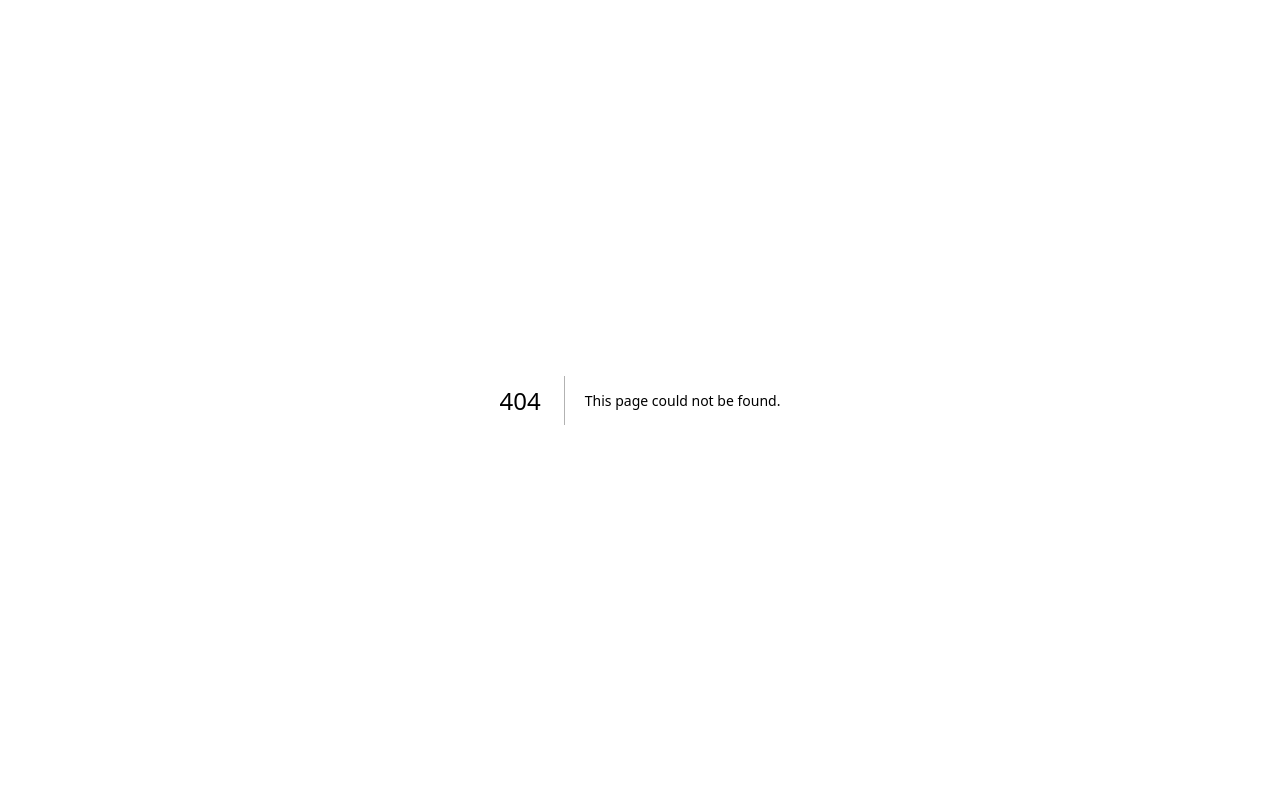
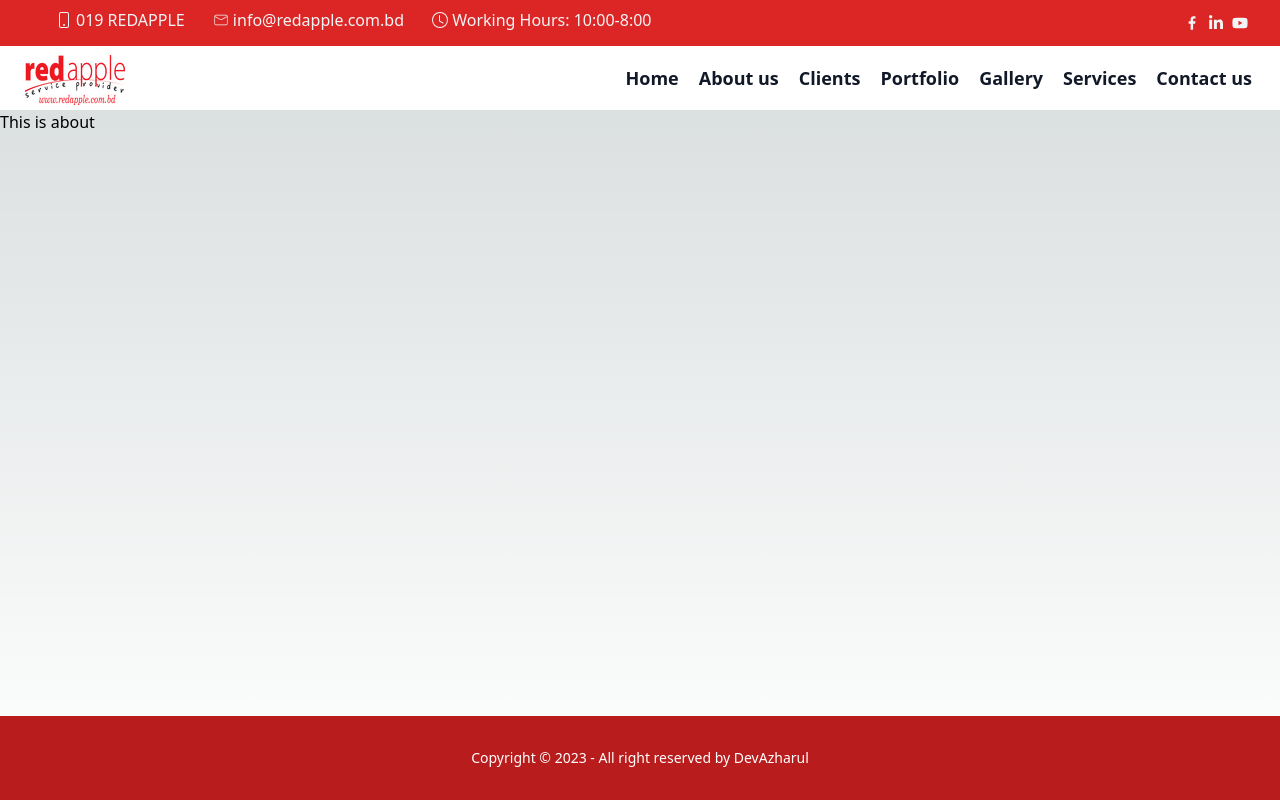
Before and after one commit to devAzharul/redapple, a Next.js app: page /AboutScreen in a window 1280 px wide. Before the commit this address had no page. Built offline with nearby package versions, Linux system fonts and the light colour scheme.

Commit message:
footer merge

```diff
--- /dev/null
+++ b/pages/AboutScreen.js
@@ -0,0 +1,12 @@
+import React from 'react';
+import Layout from './Layout/Layout';
+
+const AboutScreen = () => {
+    return (
+        <Layout title="About">
+            <div>This is about</div>
+        </Layout>
+    );
+};
+
+export default AboutScreen;
--- /dev/null
+++ b/pages/ClientScreen.js
@@ -0,0 +1,12 @@
+import React from 'react';
+import Layout from './Layout/Layout';
+
+const ClientScreen = () => {
+    return (
+        <Layout title="Clients">
+            <div>This is clients</div>
+        </Layout>
+    );
+};
+
+export default ClientScreen;
--- /dev/null
+++ b/pages/ContactScreen.js
@@ -0,0 +1,12 @@
+import React from 'react';
+import Layout from './Layout/Layout';
+
+const ContactScreen = () => {
+    return (
+        <Layout title="Contact">
+            <div>This is contact us</div>
+        </Layout>
+    );
+};
+
+export default ContactScreen;
--- /dev/null
+++ b/pages/GalleryScreen.js
@@ -0,0 +1,12 @@
+import React from 'react';
+import Layout from './Layout/Layout';
+
+const GalleryScreen = () => {
+    return (
+        <Layout title="Gallery">
+            <div>This is gallery</div>
+        </Layout>
+    );
+};
+
+export default GalleryScreen;
--- /dev/null
+++ b/pages/Layout/Layout.js
@@ -0,0 +1,26 @@
+import React from "react";
+import Head from "next/head";
+import Navbar from "@/src/components/Navbar/Navbar";
+import Footer from "@/src/components/Footer/Footer";
+import Banner from "@/src/components/Banner/Banner";
+
+const Layout = ({ title, children }) => {
+    return (
+        <>
+            <Head>
+                <title>{title ? title + " | redapple" : "redapple"}</title>
+                <meta name="description" content="redapple" />
+                <meta name="viewport" content="width=device-width, initial-scale=1" />
+                <link rel="icon" href="/favicon.ico" />
+            </Head>
+            <div className="min-h-screen flex flex-col justify-between">
+                <Banner />
+                <Navbar />
+                <main className="m-auto mt-0 w-full">{children}</main>
+                <Footer />
+            </div>
+        </>
+    );
+};
+
+export default Layout;
--- /dev/null
+++ b/pages/PortfolioScreen.js
@@ -0,0 +1,12 @@
+import React from 'react';
+import Layout from './Layout/Layout';
+
+const PortfolioScreen = () => {
+    return (
+        <Layout title="Portfolio">
+            <div>This is portfolio</div>
+        </Layout>
+    );
+};
+
+export default PortfolioScreen;
--- /dev/null
+++ b/pages/ServiceScreen.js
@@ -0,0 +1,12 @@
+import React from 'react';
+import Layout from './Layout/Layout';
+
+const ServiceScreen = () => {
+    return (
+        <Layout title="Service">
+            <div>This is service</div>
+        </Layout>
+    );
+};
+
+export default ServiceScreen;
--- a/pages/index.js
+++ b/pages/index.js
@@ -1,28 +1,17 @@
-import Head from 'next/head'
-import Banner from"../src/components/Banner/Banner"
-import Navbar from '@/src/components/Navbar/Navbar'
-import Footer from '@/src/components/Footer/Footer'
-import Menu from '@/src/components/Menu/Menu'
-import Clients from '@/src/components/Clients/Clients'
+import Menu from "@/src/components/Menu/Menu";
+import Layout from "./Layout/Layout";
+import Clients from "@/src/components/Clients/Clients";
 
 
 
-export default function Home() {
+
+export default function () {
   return (
-    <>
-    <div className="m-auto h-screen">
-      <Head>
-        <title>"redapple"-Your trusteed partner</title>
-        <meta name="description" content="Generated by create next app"/>
-        <meta name="viewport" content="width=device-width, initial-scale=1"/>
-        <link rel="icon" href="/favicon.ico"/>
-      </Head>
-     <Banner/>
-     <Navbar/>
-     <Menu/>
-     <Clients/>
-     <Footer/>
-     </div>
-    </>
+    <Layout title="Home">
+      <Menu />
+      <Clients />
+    </Layout>
+
+
   )
 }
--- a/src/components/Footer/Footer.js
+++ b/src/components/Footer/Footer.js
@@ -1,12 +1,13 @@
+import Link from 'next/link';
 import React from 'react';
 
 const Footer = () => {
     return (
         <footer className="p-8 mt-14 footer footer-center mb-0 bg-red-700 text-white dark:bg-slate-800 dark:text-white">
-        <div>
-            <p>Copyright © 2023 - All right reserved by Red Apple</p>
-        </div>
-    </footer>
+            <div>
+                <p>Copyright © 2023 - All right reserved by <Link href=''>DevAzharul</Link></p>
+            </div>
+        </footer>
     );
 };
 
--- a/src/components/Layout/Layout.js
+++ /dev/null
@@ -1,17 +0,0 @@
-import React from 'react';
-import Banner from '../Banner/Banner';
-import Footer from '../Footer/Footer';
-import Navbar from '../Navbar/Navbar';
-
-const Layout = (children) => {
-    return (
-    <div>
-            <Banner/>
-            <Navbar/>
-            {children}
-            <Footer/>
-    </div>
-    );
-};
-
-export default Layout;
--- a/src/components/Navbar/Navbar.js
+++ b/src/components/Navbar/Navbar.js
@@ -1,21 +1,24 @@
 import Image from 'next/image';
 import Link from 'next/link';
 import React from 'react';
-import logo from'../../../public/logo/rsz_redapple_logo.png'
+import logo from '../../../public/logo/rsz_redapple_logo.png'
 
 const Navbar = () => {
     return (
         <div className="navbar flex justify-between bg-white text-gray-900">
             <div>
-        <Link href="" className="btn btn-ghost normal-case text-xl"><Image src={logo} height="20" width="100"/></Link>
+                <Link href='/' className="btn btn-ghost normal-case text-xl"><Image src={logo} height="20" width="100" /></Link>
             </div>
             <div>
-        <Link className='mr-5 text-lg font-semibold' href="">Home</Link>
-        <Link className='mr-5 text-lg font-semibold' href="">About us</Link>
-        <Link className='mr-5 text-lg font-semibold' href="">Services</Link>
-        <Link className='mr-5 text-lg font-semibold' href="">Contact</Link>
+                <Link className='mr-5 text-lg font-semibold' href="/">Home</Link>
+                <Link className='mr-5 text-lg font-semibold' href="/AboutScreen">About us</Link>
+                <Link className='mr-5 text-lg font-semibold' href="/ClientScreen">Clients</Link>
+                <Link className='mr-5 text-lg font-semibold' href="/PortfolioScreen">Portfolio</Link>
+                <Link className='mr-5 text-lg font-semibold' href="/GalleryScreen">Gallery</Link>
+                <Link className='mr-5 text-lg font-semibold' href="/ServiceScreen">Services</Link>
+                <Link className='mr-5 text-lg font-semibold' href="/ContactScreen">Contact us</Link>
             </div>
-      </div>
+        </div>
     );
 };
 
```
